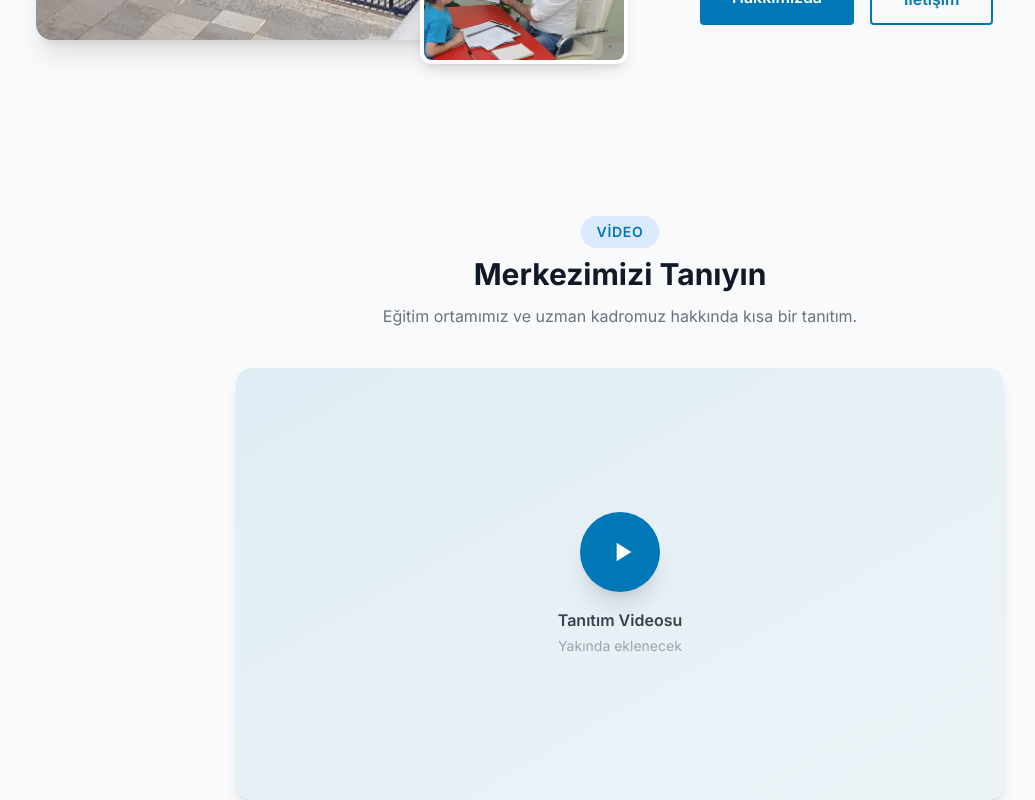
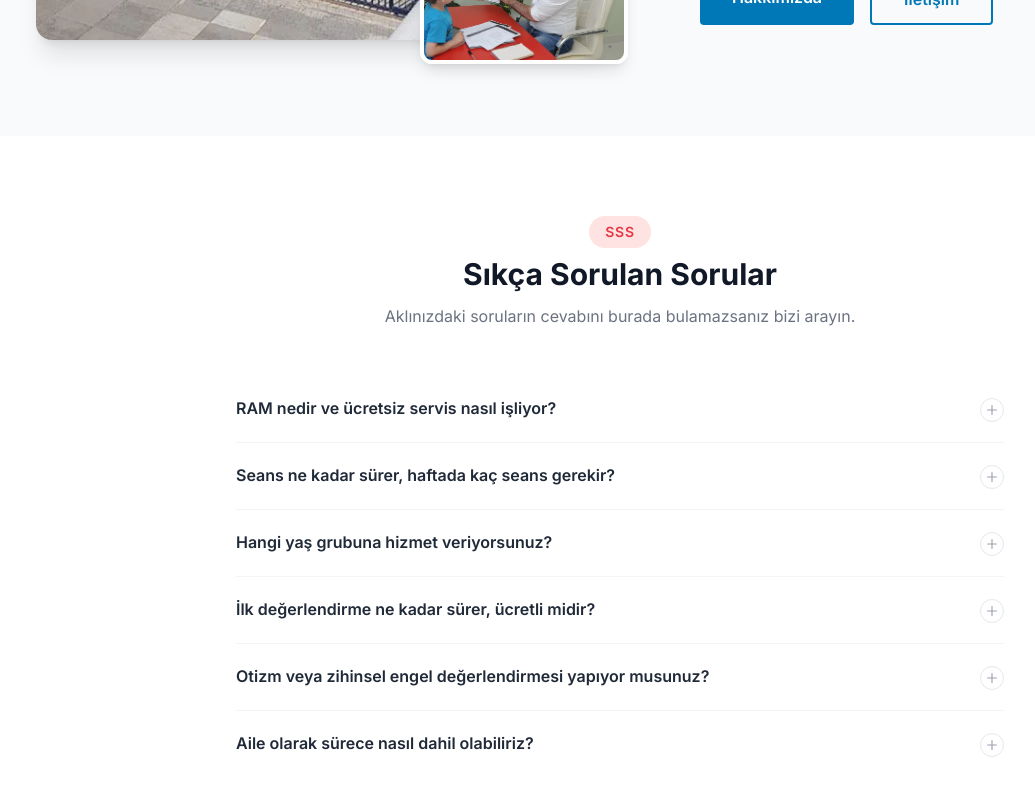
Before and after one commit to dcoban2022/baskent-next-web, a Next.js app: page / in a window 1280 px wide. Shown: the part 5600-6400 px from the top of the page, without its empty margins (20-1055 px from the left). Built offline with nearby package versions, Linux system fonts and the light colour scheme.

Commit message:
Video bölümü ana sayfadan kaldırıldı
Co-Authored-By: Claude Sonnet 4.6 <noreply@anthropic.com>

```diff
--- a/src/app/page.tsx
+++ b/src/app/page.tsx
@@ -8,7 +8,6 @@ import CTABand from "@/components/CTABand";
 import WhyUs from "@/components/WhyUs";
 import TeamPreview from "@/components/TeamPreview";
 import About from "@/components/About";
-import VideoSection from "@/components/VideoSection";
 import FAQ from "@/components/FAQ";
 import MapSection from "@/components/MapSection";
 import ServiceArea from "@/components/ServiceArea";
@@ -45,7 +44,6 @@ export default function Home() {
       <WhyUs />
       <TeamPreview />
       <About />
-      <VideoSection />
       <FAQ />
       <MapSection />
       <ServiceArea />
```
